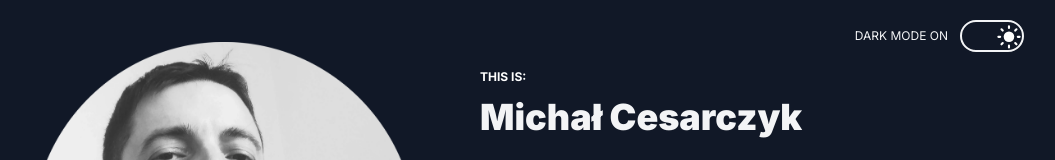
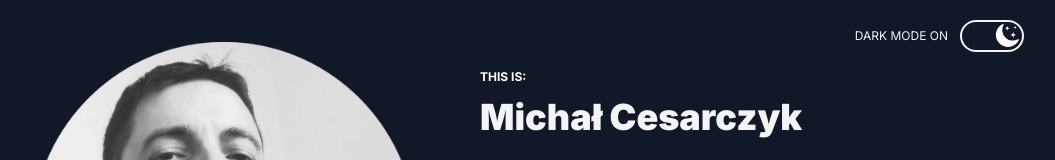
Before and after one commit to MCesarczyk/personal-homepage-2024, a Next.js app: page / in a window 1280 px wide. Shown: the top 160 px of the page, without its empty margins (112-1167 px from the left). Built offline with nearby package versions, Linux system fonts and the light colour scheme.

Commit message:
feat(theme_switcher): change icon to moon in dark theme

```diff
--- /dev/null
+++ b/src/assets/icons/MoonIcon.tsx
@@ -0,0 +1,15 @@
+/* eslint-disable linebreak-style */
+export const MoonIcon = () => (
+  <svg
+    id="Layer_1"
+    data-name="Layer 1"
+    xmlns="http://www.w3.org/2000/svg"
+    viewBox="-10 -10 160 160"
+    fill="currentColor"
+  >
+    <path
+      fillRule="evenodd"
+      d="M121.85,87.3A64.31,64.31,0,1,1,36.88.4c2.94-1.37,5.92.91,4.47,4.47a56.29,56.29,0,0,0,75.75,77.4l.49-.27a3.41,3.41,0,0,1,4.61,4.61l-.35.69ZM92.46,74.67H92A16.11,16.11,0,0,0,76.2,58.93v-.52a15.08,15.08,0,0,0,11-4.72,15.19,15.19,0,0,0,4.72-11h.51a15.12,15.12,0,0,0,4.72,11,15.12,15.12,0,0,0,11,4.72v.51A16.13,16.13,0,0,0,92.46,74.67Zm10.09-46.59h-.27a7.94,7.94,0,0,0-2.49-5.81A7.94,7.94,0,0,0,94,19.78v-.27A7.94,7.94,0,0,0,99.79,17a8,8,0,0,0,2.49-5.8h.27A8,8,0,0,0,105,17a8,8,0,0,0,5.81,2.49v.27A8,8,0,0,0,105,22.27a7.94,7.94,0,0,0-2.49,5.81Zm-41.5,8h-.41a12.06,12.06,0,0,0-3.78-8.82A12.06,12.06,0,0,0,48,23.5v-.41a12.07,12.07,0,0,0,8.82-3.78,12.09,12.09,0,0,0,3.78-8.82h.41a12.08,12.08,0,0,0,3.77,8.82,12.09,12.09,0,0,0,8.83,3.78v.41a12.09,12.09,0,0,0-8.83,3.78,12.08,12.08,0,0,0-3.77,8.82Z"
+    />
+  </svg>
+);
--- a/src/assets/icons/index.ts
+++ b/src/assets/icons/index.ts
@@ -16,3 +16,4 @@ export { InstagramThumbnail } from "./InstagramThumbnail";
 export { DownloadIcon } from "./DownloadIcon";
 export { ArrowUpIcon } from "./ArrowUpIcon";
 export { SunIcon } from "./SunIcon";
+export { MoonIcon } from "./MoonIcon";
--- a/src/ui/organisms/themeSwitcher/SunIcon.tsx
+++ /dev/null
@@ -1,13 +0,0 @@
-export const SunIcon = () => (
-  <svg viewBox="0 0 372 372" fill="currentColor" xmlns="http://www.w3.org/2000/svg">
-    <circle cx="185.6708" cy="183.8122" r="65.625" />
-    <path d="M185.6708,87.5622a13.1256,13.1256,0,0,0,13.125-13.125V52.5622a13.125,13.125,0,1,0-26.25,0v21.875A13.1257,13.1257,0,0,0,185.6708,87.5622Z" />
-    <path d="M99.051,115.7519a13.1236,13.1236,0,1,0,18.56-18.56L102.1442,81.726a13.1236,13.1236,0,0,0-18.5595,18.56Z" />
-    <path d="M89.4208,183.8122a13.1257,13.1257,0,0,0-13.125-13.125H54.4208a13.125,13.125,0,0,0,0,26.25h21.875A13.1256,13.1256,0,0,0,89.4208,183.8122Z" />
-    <path d="M99.051,251.8725,83.5847,267.3431a13.1236,13.1236,0,1,0,18.56,18.56l15.4663-15.4706a13.1236,13.1236,0,1,0-18.5595-18.56Z" />
-    <path d="M185.6708,280.0622a13.1258,13.1258,0,0,0-13.125,13.125v21.875a13.125,13.125,0,0,0,26.25,0v-21.875A13.1257,13.1257,0,0,0,185.6708,280.0622Z" />
-    <path d="M272.2907,251.8725a13.1236,13.1236,0,1,0-18.56,18.56l15.4663,15.4706a13.1236,13.1236,0,1,0,18.56-18.56Z" />
-    <path d="M330.0458,183.8122a13.1257,13.1257,0,0,0-13.125-13.125h-21.875a13.125,13.125,0,0,0,0,26.25h21.875A13.1256,13.1256,0,0,0,330.0458,183.8122Z" />
-    <path d="M263.0109,119.5971a13.0824,13.0824,0,0,0,9.28-3.8452l15.4663-15.4663a13.1236,13.1236,0,1,0-18.56-18.56L253.7312,97.1923a13.125,13.125,0,0,0,9.28,22.4048Z" />
-  </svg>
-);
--- a/src/ui/organisms/themeSwitcher/ThemeSwitcher.tsx
+++ b/src/ui/organisms/themeSwitcher/ThemeSwitcher.tsx
@@ -1,6 +1,7 @@
 import clsx from "clsx";
 
-import { SunIcon } from "./SunIcon";
+import { MoonIcon } from "../../../assets/icons/MoonIcon";
+import { SunIcon } from "../../../assets/icons/SunIcon";
 
 interface ThemeSwitcherProps {
   isDarkTheme: boolean;
@@ -18,7 +19,7 @@ export const ThemeSwitcher = ({ isDarkTheme, toggleDarkTheme }: ThemeSwitcherPro
         <div className="flex justify-start border-2 border-current rounded-2xl w-16 h-8">
           <div className={clsx("w-1/2 transition-all duration-300", isDarkTheme && "translate-x-8")}>
             <div className={clsx(isDarkTheme ? "text-white" : "text-gray-900")}>
-              <SunIcon />
+              {isDarkTheme ? <MoonIcon /> : <SunIcon />}
             </div>
           </div>
         </div>
```
Also changed, not shown: src/assets/icons/moonIcon.svg (added).
